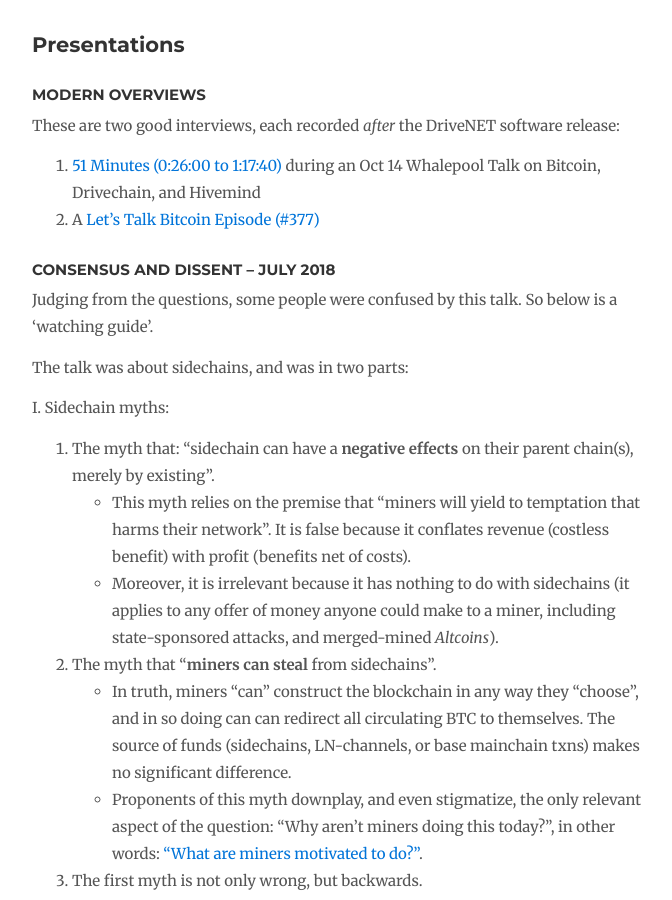
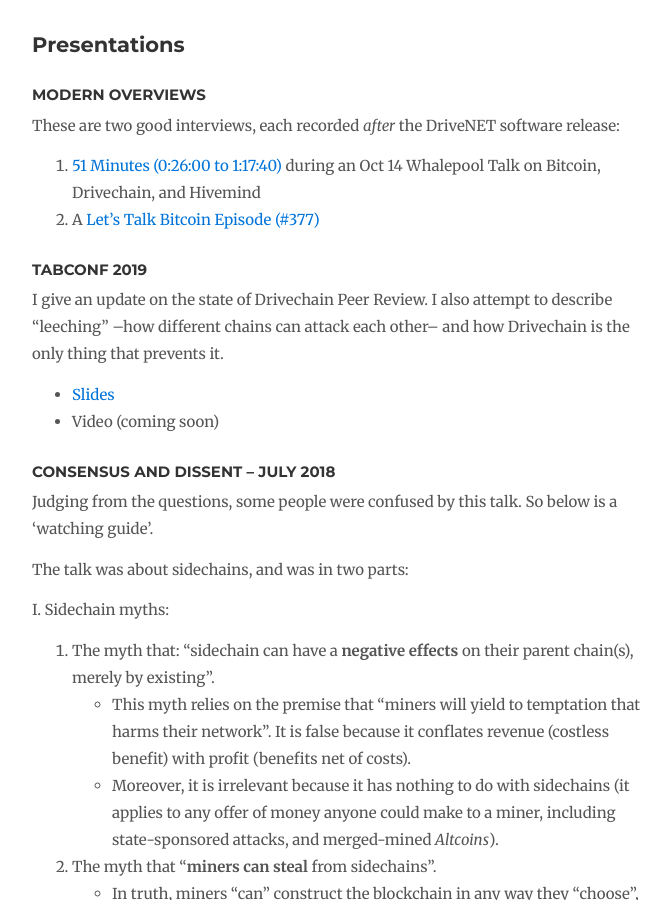
Before and after one commit to drivechain-project/drivechain.info, a Jekyll site: the page built from literature/index.md, in a window 1280 px wide and 900 px high, scrolled down 896 px. Shown: the whole window, without its empty margins (138-810 px from the left). Built offline with Jekyll 4.4.1, drawn with Linux system fonts in a browser that asks for light colours; nearby versions of some CDN libraries; comment, search, counter and statistics services are not loaded.

Commit message:
add tabconf slides

```diff
--- a/literature/index.md
+++ b/literature/index.md
@@ -40,6 +40,13 @@ These are two good interviews, each recorded *after* the DriveNET software relea
 2. A [Let’s Talk Bitcoin Episode (#377)](https://letstalkbitcoin.com/blog/post/lets-talk-bitcoin-377-sidechains-drivechains-and-the-apple-store)
 
 
+
+### TabConf 2019 ### {#tab-2019}
+
+I give an update on the state of Drivechain Peer Review. I also attempt to describe "leeching" --how different chains can attack each other-- and how Drivechain is the only thing that prevents it.
+
+* [Slides](/media/slides/tab-2019.pdf)
+* Video (coming soon)
 
 ### Consensus and Dissent -- July 2018 ### {#bob}
 
```
Also changed, not shown: 2 other files.
